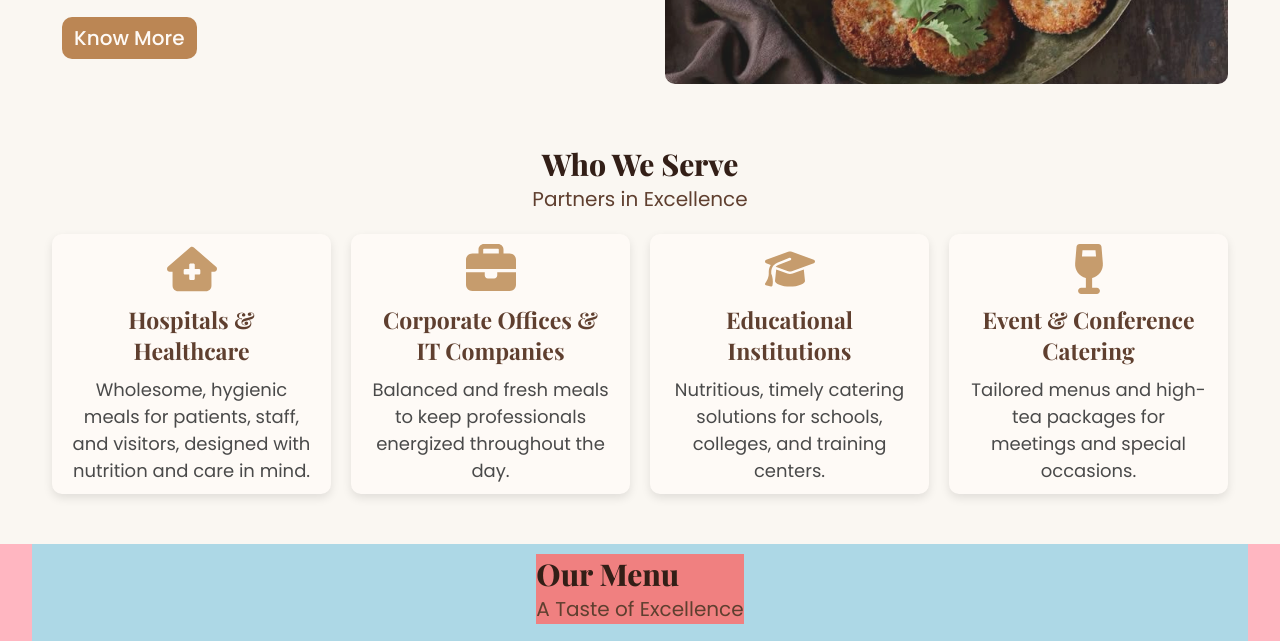
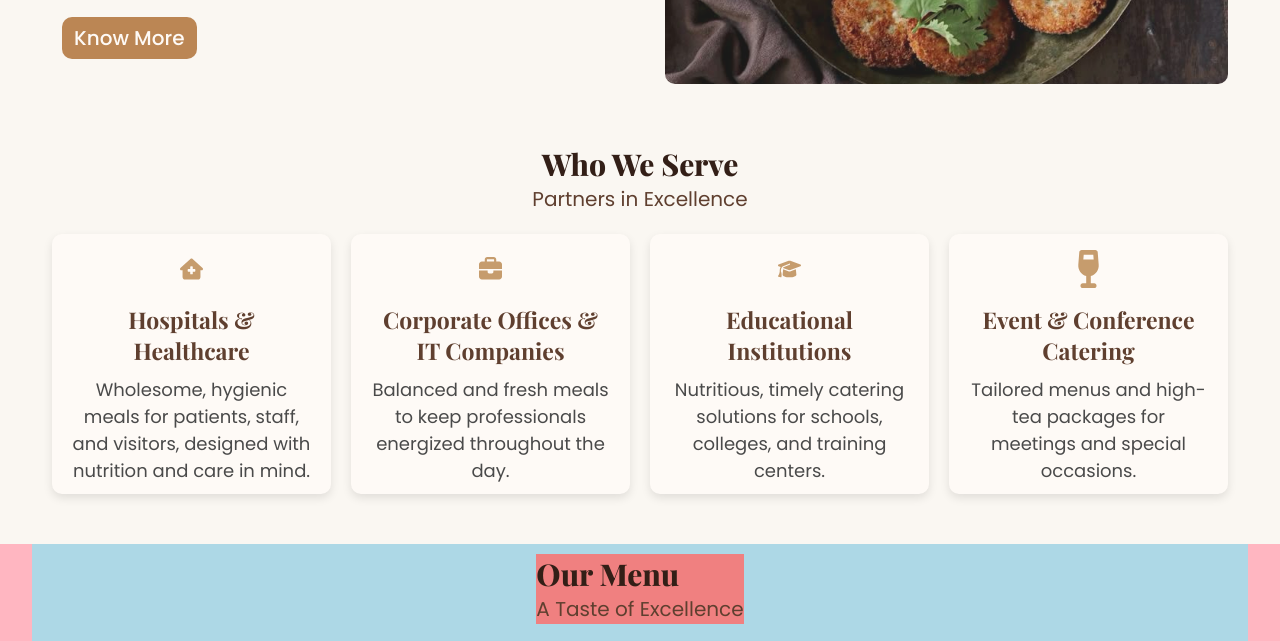
Before and after one commit to jiya-arya/cafeplus, a plain HTML site: page index.html in a window 1280 px wide. Shown: the part 1207-1848 px from the top of the page. Drawn offline with Linux system fonts and the light colour scheme.

Commit message:
commmit changes

```diff
--- a/css/style.css
+++ b/css/style.css
@@ -163,7 +163,7 @@
 }
 
 .main--serve-card-icon {
-    width: 5rem;
+    width: 10%;
     height: 5rem;
 }
 
```
